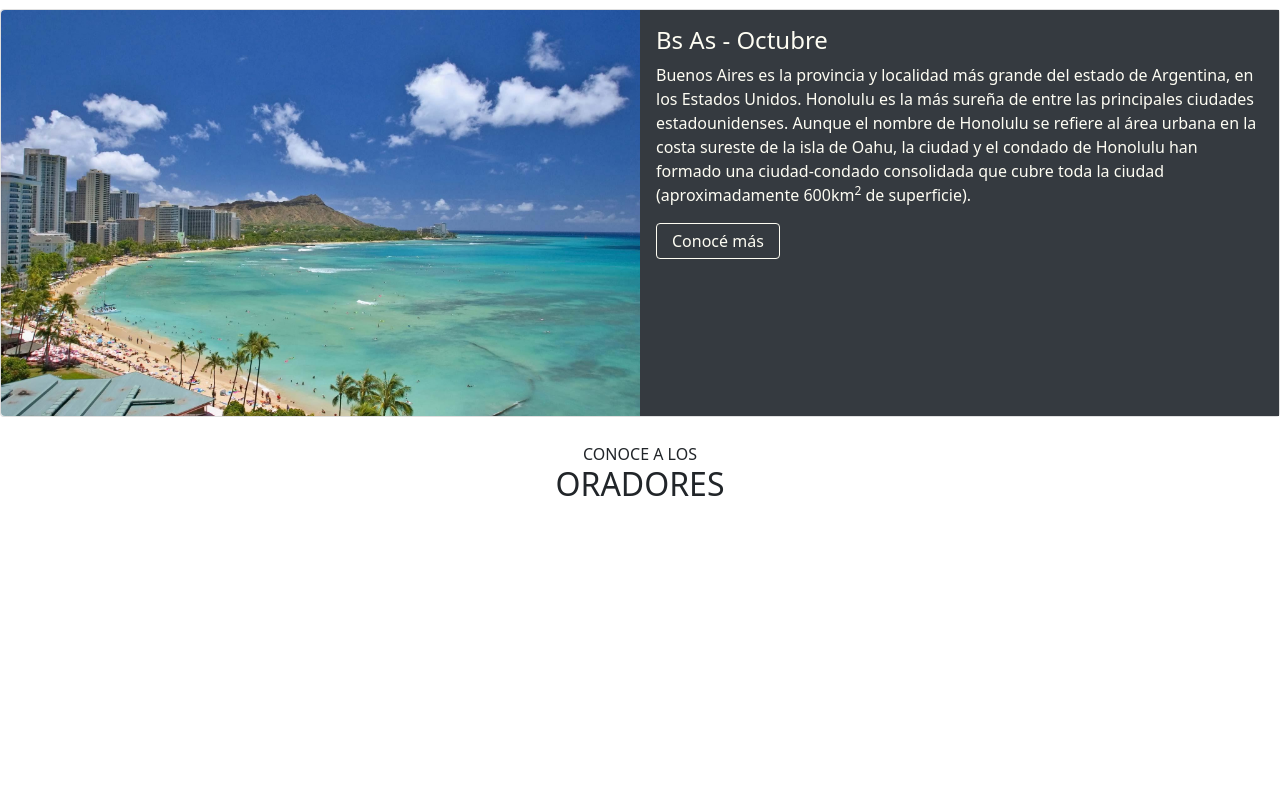
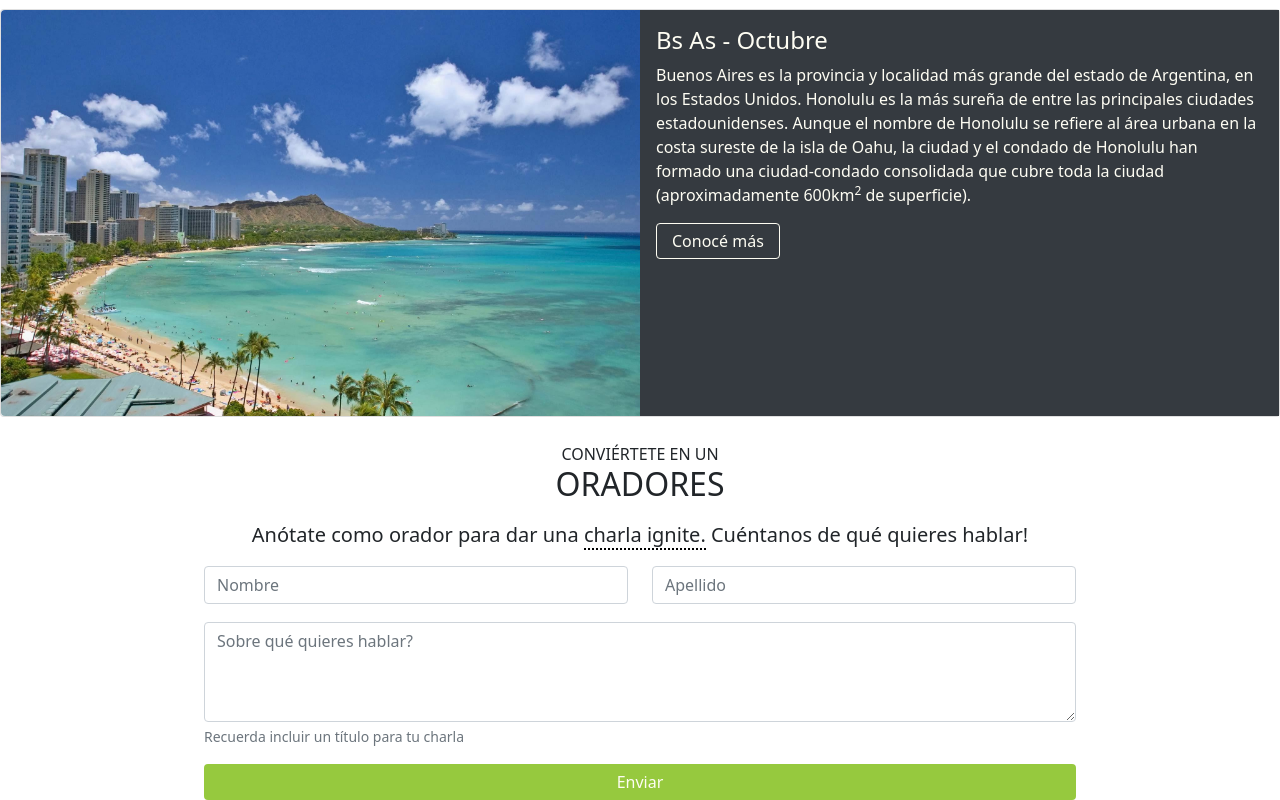
Before and after one commit to MGN97/Tp-integrador-front-end, a website: page index.html in a window 1280 px wide. Shown: the part 1261-2061 px from the top of the page. Before the commit the page ends 1781 px from the top, so only its background shows below. Drawn offline with nearby package versions, Linux system fonts and the light colour scheme.

Commit message:
Termine formulario

```diff
--- a/index.html
+++ b/index.html
@@ -114,13 +114,34 @@
     <div id="text-abajo-01" class="container">
         <figure class="text-center">
             <blockquote class="blockquote">
-                <p id="text-01">CONOCE A LOS</p>
+                <p id="text-01">CONVIÉRTETE EN UN</p>
             </blockquote>
             <figcaption class="blockquote">
                 <h2>ORADORES</h2>
             </figcaption>
+            <figcaption class="blockquote">
+                <p>Anótate como orador para dar una <u>charla ignite.</u> Cuéntanos de qué quieres hablar!</p>
+            </figcaption>
         </figure>
     </div>
+
+    <div id="form" class="row">
+        <div class="col">
+            <input type="text" class="form-control" placeholder="Nombre" aria-label="First name">
+        </div>
+        <div class="col">
+            <input type="text" class="form-control" placeholder="Apellido" aria-label="Last name">
+        </div>
+        <div id="td3">
+            <textarea class="form-control" placeholder="Sobre qué quieres hablar?" id="floatingTextarea2" style="height: 100px"></textarea>
+            <div id="emailHelp" class="form-text">Recuerda incluir un título para tu charla</div>
+        </div>
+        <div class="d-grid gap-2">
+            <button id="td4" class="btn btn-primary" type="button">Enviar</button>
+        </div>
+    </div>
+
+
 
 
 </body>
```
